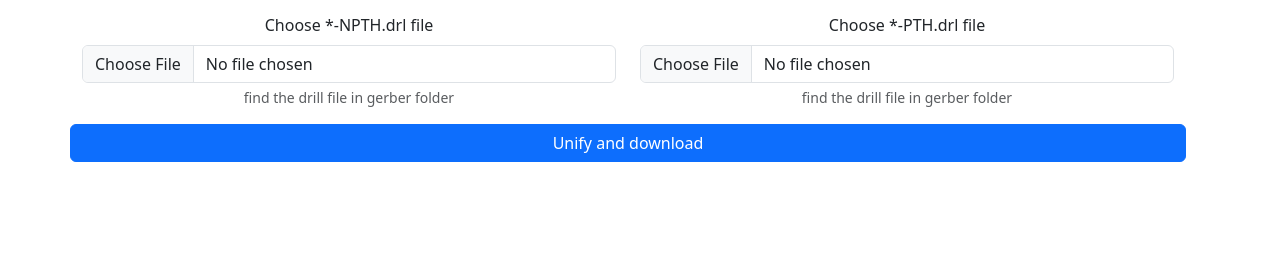
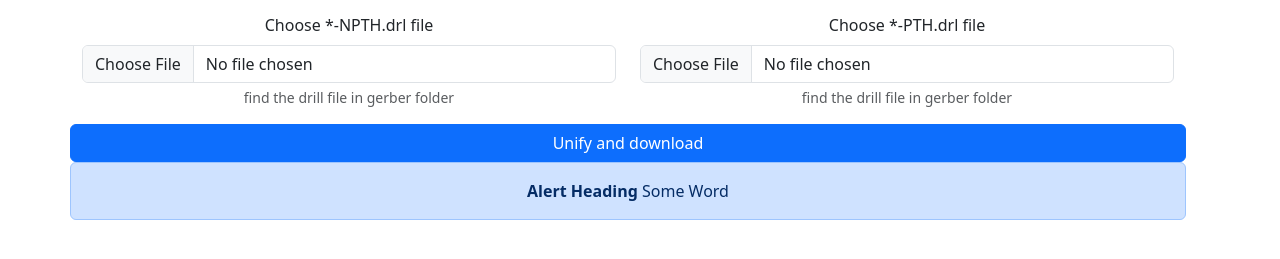
Before and after one commit to AndresMartinM/drillFileUnifier, a plain HTML site: page index.html in a window 1280 px wide. Shown: the part 83-342 px from the top of the page. Drawn offline with nearby package versions, Linux system fonts and the light colour scheme.

Commit message:
Update index.html

```diff
--- a/index.html
+++ b/index.html
@@ -59,6 +59,13 @@
                 >
                     Unify and download
                 </button>
+                <div
+                    class="alert alert-primary"
+                    role="alert"
+                >
+                    <strong>Alert Heading</strong> Some Word
+                </div>
+
 
                 </form>
 
```
